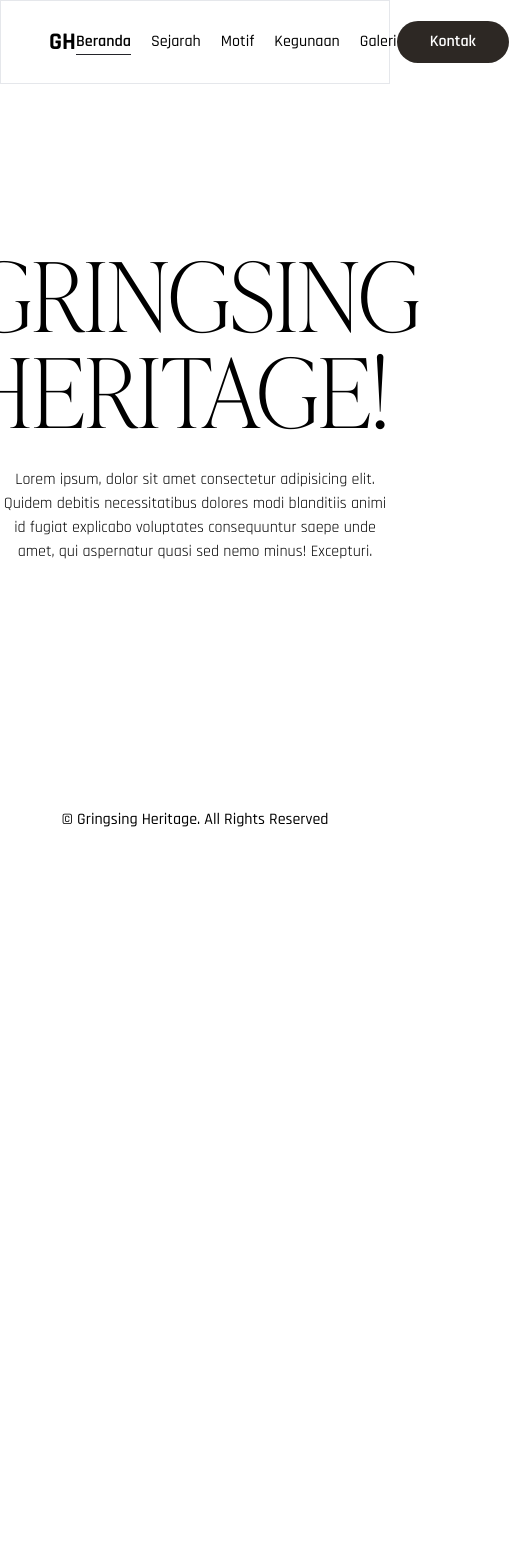
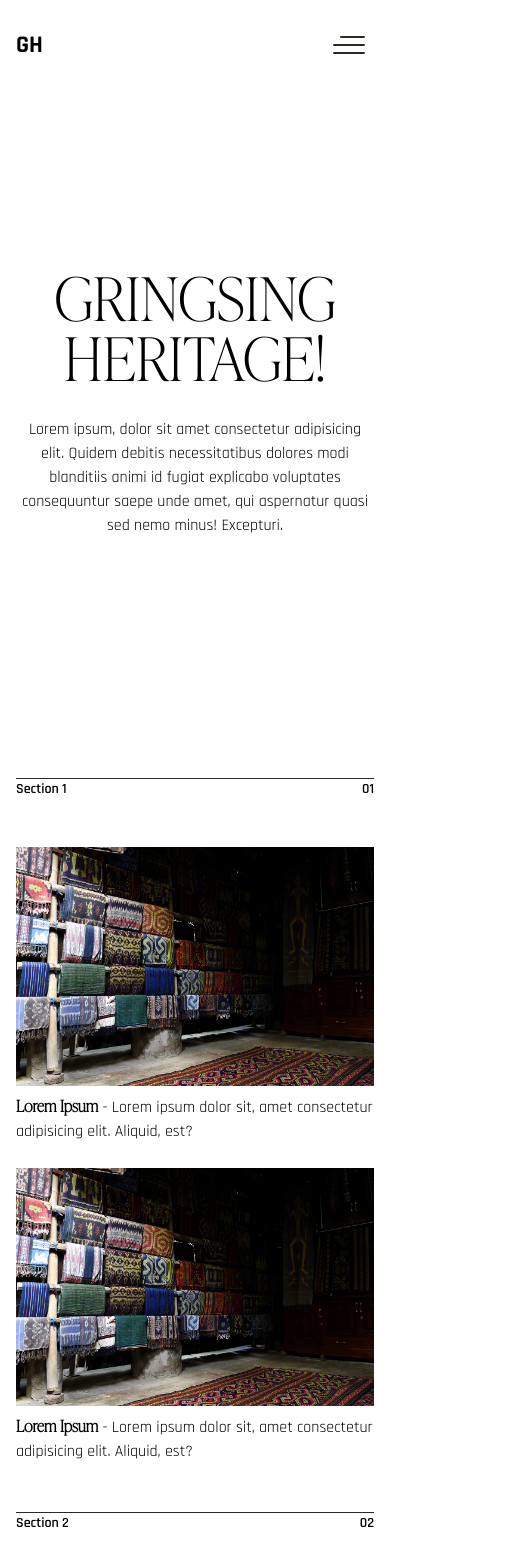
Before and after one commit to DutaWidya/gringsing-heritage, a React (Vite) app: page / in a window 390 px wide. Shown: the top 1568 px of the page, 509 px wide, since content can reach past the window. Before the commit the page ends 844 px from the top, so only its background shows below. Built offline with nearby package versions, Linux system fonts and the light colour scheme; a web font is replaced by a local one.

Commit message:
feat: add responsive navbar

```diff
--- a/index.html
+++ b/index.html
@@ -11,8 +11,8 @@
         <meta name="author" content="Putu Duta Awidya Sartana Putra" />
         <link rel="icon" href="/src/assets/favicon.png" />
     </head>
-    <body class="w-full min-h-[100vh] flex flex-col">
-        <div id="root" class="w-full min-h-[100vh] flex-1"></div>
+    <body>
+        <div id="root"></div>
         <script type="module" src="/src/main.jsx"></script>
     </body>
 </html>
--- /dev/null
+++ b/src/components/card.jsx
@@ -0,0 +1,11 @@
+export function Card({ imgUrl, title, description }) {
+    const image = new URL(imgUrl, import.meta.url).href;
+    return (
+        <div className="text-left">
+            <img src={image} alt={title} />
+            <p className="mt-2">
+                <strong className="capitalize font-ivyPresto">{title}</strong> - {description}
+            </p>
+        </div>
+    );
+}
--- a/src/components/footer.jsx
+++ b/src/components/footer.jsx
@@ -1,7 +1,43 @@
+import { useLocation, Link } from "react-router-dom";
+import { navlinks } from "../config";
+import { useState } from "react";
+
 export const Footer = () => {
+    const location = useLocation();
+    const [open, setOpen] = useState(false);
+    const [navigations] = useState([...navlinks, { id: 6, name: "Kontak", href: "/kontak" }]);
+
+    const handleNavbar = () => {
+        setOpen((isOpen) => !isOpen);
+    };
     return (
-        <div className="container mx-auto py-3 px-12 flex items-center justify-center w-full font-medium">
-            <span>© Gringsing Heritage. All Rights Reserved</span>
+        <div className="hidden md:flex container mx-auto px-4 md:px-12 flex-col items-center justify-center w-full font-medium">
+            <div className="w-full flex items-center border-y border-[#2d2824] py-4">
+                <ul
+                    className={
+                        `absolute bg-white flex flex-col gap-5 flex-auto items-center justify-center md:relative md:flex-row transition-all ease-in-out duration-1000 ` +
+                        `${
+                            open
+                                ? "top-0 left-0 right-0 bottom-0"
+                                : "top-0 -left-[100vw] right-[100vw] bottom-0 md:left-0 md:right-0"
+                        }`
+                    }
+                >
+                    {navigations.map((nav) => (
+                        <Link
+                            to={nav.href}
+                            className={`nav-item ${
+                                location.pathname === nav.href ? "active" : ""
+                            } `}
+                            key={nav.id}
+                            onClick={handleNavbar}
+                        >
+                            <li>{nav.name}</li>
+                        </Link>
+                    ))}
+                </ul>
+            </div>
+            <span className="py-4">© Gringsing Heritage. All Rights Reserved</span>
         </div>
     );
 };
--- a/src/components/index.jsx
+++ b/src/components/index.jsx
@@ -1,2 +1,4 @@
 export * from "./navigation-bar";
 export * from "./footer";
+export * from "./section";
+export * from "./card";
--- a/src/components/navigation-bar.jsx
+++ b/src/components/navigation-bar.jsx
@@ -1,31 +1,70 @@
 import { useLocation, Link } from "react-router-dom";
 import { navlinks } from "../config";
+import { useState } from "react";
 
 export const NavigationBar = () => {
     const location = useLocation();
+    const [open, setOpen] = useState(false);
+
+    const handleNavbar = () => {
+        setOpen((isOpen) => !isOpen);
+    };
 
     return (
-        <div className="w-full contianer mx-auto py-5 px-12 flex justify-between items-center border">
-            <span className="flex-1 uppercase font-bold text-2xl">GH</span>
-            <ul className="flex gap-5 flex-auto items-center justify-center">
+        <div
+            className={
+                "sticky top-0 bg-white/50 backdrop-blur contianer py-5 px-4 md:px-12 flex justify-between ease-in-out transition-all duration-1000 items-center " +
+                `${open ? " h-[100vh] " : " h-[90px] "}`
+            }
+        >
+            <Link
+                to="/"
+                className="flex-1 uppercase font-bold text-2xl z-10 min-h-[50px] flex items-center"
+            >
+                GH
+            </Link>
+            <div
+                className={
+                    `absolute bg-white md:bg-transparent flex flex-col gap-4 md:gap-8 flex-auto items-center justify-center md:relative md:flex-row transition-all ease-in-out duration-1000 ` +
+                    `${
+                        open
+                            ? "top-0 left-0 right-0 bottom-0"
+                            : "-top-[100vh] left-0 right-0 bottom-[100vh] md:top-0 md:bottom-0"
+                    }`
+                }
+            >
                 {navlinks.map((nav) => (
                     <Link
                         to={nav.href}
                         className={`nav-item ${location.pathname === nav.href ? "active" : ""} `}
                         key={nav.id}
+                        onClick={handleNavbar}
                     >
-                        <li>{nav.name}</li>
+                        {nav.name}
                     </Link>
                 ))}
-            </ul>
-            <span className="flex-1 flex justify-end">
                 <Link
                     to="/kontak"
-                    className="box-border py-2 px-8 rounded-full bg-[#2d2824] text-white font-semibold hover:text-[#2d2824] border border-transparent hover:bg-transparent hover:border hover:border-[#2d2824] transition-all duration-300"
+                    className={`md:hidden nav-item ${
+                        location.pathname === "/kontak" ? "active" : ""
+                    } `}
+                >
+                    Kontak
+                </Link>
+            </div>
+            <span className="hidden flex-1 md:flex justify-end ">
+                <Link
+                    to="/kontak"
+                    className="py-2 px-8 rounded-full bg-[#2d2824] text-white font-semibold hover:text-[#2d2824] box-border border border-transparent hover:bg-transparent hover:border hover:border-[#2d2824] transition-all duration-300"
                 >
                     Kontak
                 </Link>
             </span>
+            <button onClick={handleNavbar} className="z-10">
+                <div className={`navbar-toogle ` + (open ? "open" : "")}>
+                    <div className="bar"></div>
+                </div>
+            </button>
         </div>
     );
 };
--- /dev/null
+++ b/src/components/section.jsx
@@ -0,0 +1,10 @@
+import { formatToTwoDigits } from "../utilities";
+
+export const Section = ({ title, number }) => {
+    return (
+        <div className="w-full flex justify-between border-t border-[#2d2824] font-semibold text-sm my-12">
+            <span className="capitalize">{title}</span>
+            <span>{formatToTwoDigits(number)}</span>
+        </div>
+    );
+};
--- a/src/index.css
+++ b/src/index.css
@@ -75,6 +75,68 @@ body {
     width: 100%;
 }
 
+/* movile toogle */
+@media screen and (max-width: 768px) {
+    .navbar-toogle {
+        display: flex;
+        width: 50px;
+        height: 50px;
+
+        align-items: center;
+        justify-content: center;
+        cursor: pointer;
+
+        background: transparent;
+        border: none;
+    }
+
+    .navbar-toogle .bar {
+        position: relative;
+        width: 32px;
+        height: 2px;
+        background: var(--pine-tree);
+        border-radius: 2px;
+        transition: all 0.5s ease-in-out;
+    }
+
+    .bar::before,
+    .bar::after {
+        content: "";
+        position: absolute;
+        height: 2px;
+        background: var(--pine-tree);
+        border-radius: 2px;
+        transition: all 0.5s ease-in-out;
+    }
+
+    .bar::before {
+        width: 25px;
+        transform: translateY(-8px);
+        right: 0;
+    }
+
+    .bar::after {
+        width: 32px;
+        transform: translateY(8px);
+        right: 0;
+    }
+
+    .navbar-toogle.open .bar {
+        transform: translateX(-40px);
+        background: transparent;
+    }
+
+    .navbar-toogle.open .bar::before {
+        width: 32px;
+        transform: rotate(45deg) translate(26px, -26px);
+    }
+
+    .navbar-toogle.open .bar::after {
+        width: 32px;
+        transform: rotate(-45deg) translate(26px, 26px);
+    }
+}
+
 @tailwind base;
 @tailwind components;
 @tailwind utilities;
--- a/src/layouts/base-layout.jsx
+++ b/src/layouts/base-layout.jsx
@@ -2,10 +2,10 @@ import { NavigationBar, Footer } from "../components";
 
 export const BaseLayout = ({ children }) => {
     return (
-        <div className="flex flex-col min-h-[100vh]">
+        <>
             <NavigationBar />
-            <main className="flex-1">{children}</main>
+            <main>{children}</main>
             <Footer />
-        </div>
+        </>
     );
 };
--- a/src/pages/dashboard.jsx
+++ b/src/pages/dashboard.jsx
@@ -1,15 +1,61 @@
 import { BaseLayout } from "../layouts";
+import { Section, Card } from "../components";
+import { Link } from "react-router-dom";
+
+const datas = [
+    {
+        id: 1,
+        imgUrl: "../assets/images/BG_3.webp",
+        title: "Lorem Ipsum",
+        description: "Lorem ipsum dolor sit, amet consectetur adipisicing elit. Aliquid, est?",
+    },
+    {
+        id: 2,
+        imgUrl: "../assets/images/BG_3.webp",
+        title: "Lorem Ipsum",
+        description: "Lorem ipsum dolor sit, amet consectetur adipisicing elit. Aliquid, est?",
+    },
+];
 
 const Dashboard = () => {
     return (
         <BaseLayout>
-            <div className="flex flex-col items-center justify-center h-full py-40">
-                <h1 className="font-ivyPresto uppercase text-8xl">Gringsing Heritage!</h1>
-                <p className="max-w-[800px] text-center py-8">
-                    Lorem ipsum, dolor sit amet consectetur adipisicing elit. Quidem debitis
-                    necessitatibus dolores modi blanditiis animi id fugiat explicabo voluptates
-                    consequuntur saepe unde amet, qui aspernatur quasi sed nemo minus! Excepturi.
-                </p>
+            <div className="flex flex-col items-center justify-center h-full py-4 mx-auto px-4 md:px-12 text-center">
+                <div className="py-40 flex flex-col items-center">
+                    <h1 className="font-ivyPresto uppercase text-6xl md:text-8xl">
+                        Gringsing Heritage!
+                    </h1>
+                    <p className="max-w-[800px] text-center py-8">
+                        Lorem ipsum, dolor sit amet consectetur adipisicing elit. Quidem debitis
+                        necessitatibus dolores modi blanditiis animi id fugiat explicabo voluptates
+                        consequuntur saepe unde amet, qui aspernatur quasi sed nemo minus!
+                        Excepturi.
+                    </p>
+                </div>
+
+                <Section title="section 1" number={1} />
+                <div className="flex flex-col gap-6">
+                    {datas.map((data) => (
+                        <Card
+                            key={data.id}
+                            imgUrl={data.imgUrl}
+                            title={data.title}
+                            description={data.description}
+                        />
+                    ))}
+                </div>
+
+                <Section title="section 2" number={2} />
+                <div className="py-40 flex flex-col items-center">
+                    <h1 className="font-ivyPresto uppercase text-6xl md:text-8xl">learn more!</h1>
+                    <p className="max-w-[800px] text-center py-8">
+                        Lorem ipsum, dolor sit amet consectetur adipisicing elit. Quidem debitis
+                        necessitatibus dolores modi blanditiis animi id fugiat explicabo voluptates
+                        consequuntur saepe unde amet, qui aspernatur quasi sed nemo minus!
+                        Excepturi.
+                        <Link></Link>
+                    </p>
+                </div>
             </div>
         </BaseLayout>
     );
--- a/src/utilities/index.js
+++ b/src/utilities/index.js
@@ -0,0 +1 @@
+export * from "./section-number-converter";
--- /dev/null
+++ b/src/utilities/section-number-converter.js
@@ -0,0 +1,3 @@
+export function formatToTwoDigits(number) {
+    return number.toString().padStart(2, "0");
+}
```
Also changed, not shown: src/assets/images/BG_3.webp (added).
